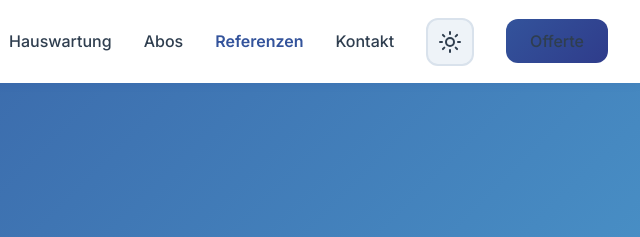
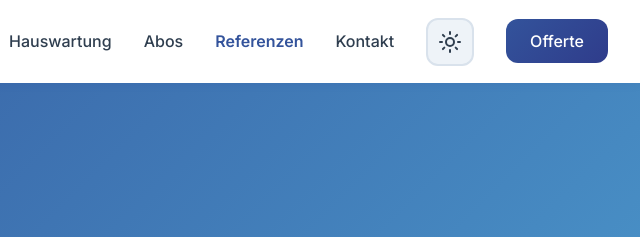
Before and after one commit to AhmaddB-max/Amassa, a plain HTML site: page referenzen.html in a window 1280 px wide. Shown: the top 237 px of the page, 640-1280 px from the left. Drawn offline with nearby package versions, Linux system fonts and the light colour scheme.

Commit message:
Update referenzen.html

```diff
--- a/referenzen.html
+++ b/referenzen.html
@@ -43,7 +43,7 @@
         .nav-menu { display: flex; align-items: center; gap: 2rem; list-style: none; }
         .nav-menu a { color: var(--text-primary); text-decoration: none; font-weight: 500; transition: color 0.2s; }
         .nav-menu a:hover { color: var(--primary); }
-        .btn-primary { background: linear-gradient(135deg, var(--primary) 0%, var(--primary-dark) 100%); color: white; padding: 0.75rem 1.5rem; border-radius: 12px; font-weight: 600; text-decoration: none; transition: all 0.3s; }
+        .btn-primary { background: linear-gradient(135deg, var(--primary) 0%, var(--primary-dark) 100%); color: #FFFFFF !important; padding: 0.75rem 1.5rem; border-radius: 12px; font-weight: 600; text-decoration: none; transition: all 0.3s; }
         .theme-toggle { background: var(--surface-alt); border: 2px solid var(--border); width: 48px; height: 48px; border-radius: 12px; display: flex; align-items: center; justify-content: center; cursor: pointer; transition: all 0.3s; color: var(--text-primary); }
         .mobile-toggle { display: none; background: none; border: none; cursor: pointer; color: var(--text-primary); }
 
```
